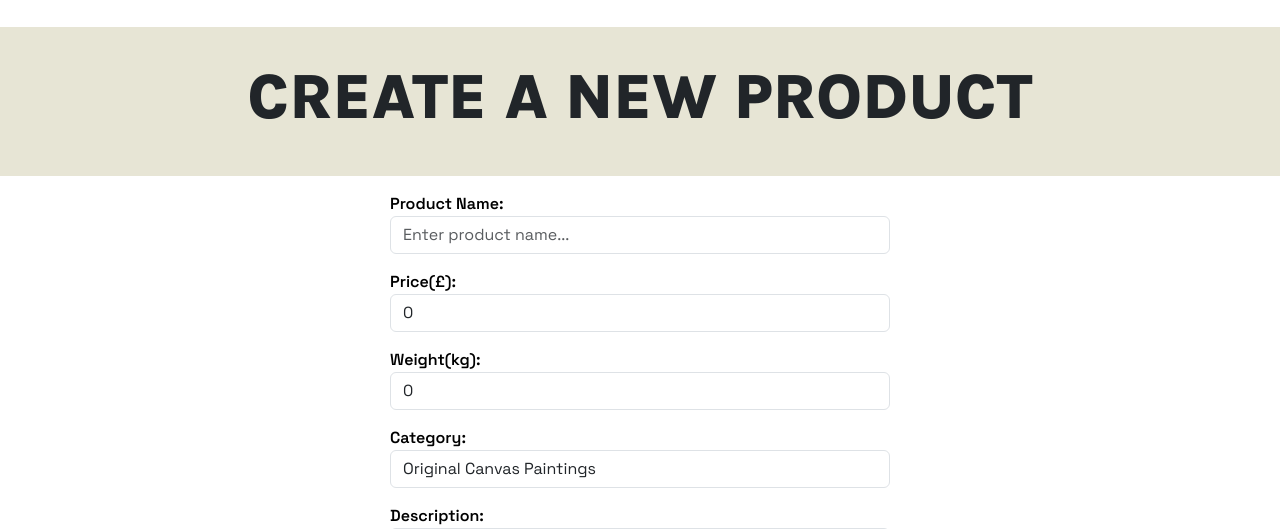
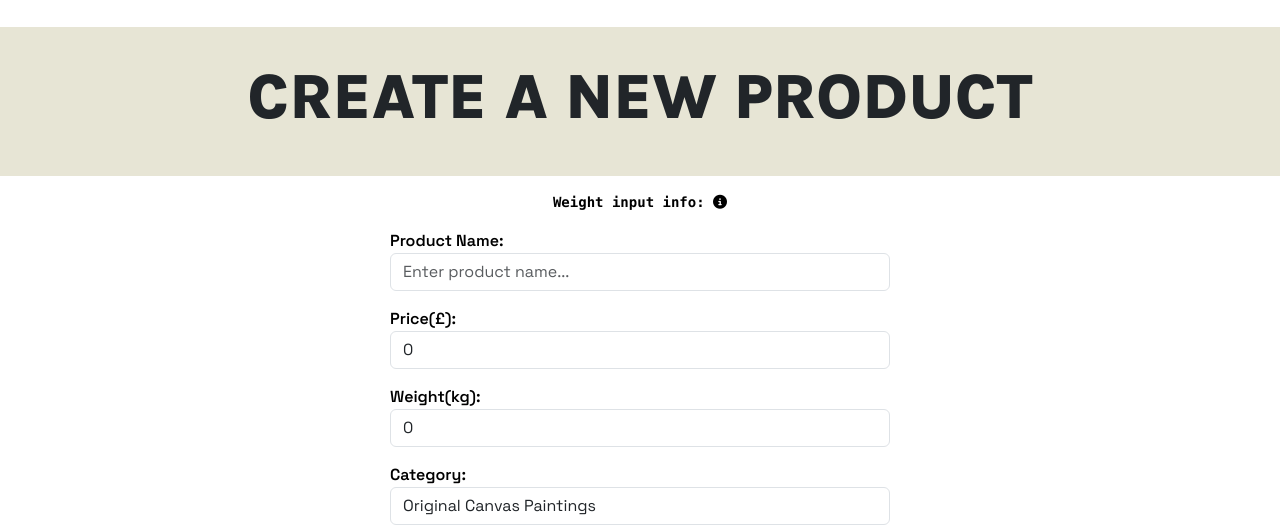
Before and after one commit to jsith90/mollyart, a Django app: page /add_product/ in a window 1280 px wide. Shown: the part 219-748 px from the top of the page. Run offline with Django 5.2, Linux system fonts and the light colour scheme; a user stored in the database is signed in; data comes from the database, SQL or seed files in the repository; some libraries are stand-ins or nearby versions.

Commit message:
update size and weight info on site

```diff
--- a/payment/templates/payment/billing_info.html
+++ b/payment/templates/payment/billing_info.html
@@ -173,7 +173,7 @@
             //`Elements` instance that was used to create the Payment Element
             elements,
             confirmParams: {
-              return_url: 'https://mollyart-production.up.railway.app/payment/payment_success',
+              return_url: 'https://mollyst.co.uk/payment/payment_success',
             },
             headers: {
             'X-CSRFToken': csrftoken, // Include the CSRF token in the headers
--- a/shop/templates/add_product.html
+++ b/shop/templates/add_product.html
@@ -8,6 +8,7 @@
     </div>
 </header>
  <section class="form-section">
+        <pre>Weight input info: <button class="weight-button" id="open-pp"><i class="fa-solid fa-circle-info"></i></button></pre>
         <form class="add-product-form" method="post" enctype="multipart/form-data">
         {% csrf_token %}
             <div class="product-form">
@@ -33,6 +34,18 @@
             </div>
         </form>
     </section>
+    <div id="weightModal" class="delete-modal">
+        <div>
+            <div class="product-buttons">
+                <h2>Weight Guide</h2>
+                <p>up to 4 x small prints, p&p: £3.50 (set small prints at 0.2kg)</p>
+                <p>up to 4 x large prints, p&p: £4.50 (set large prints at 1kg)</p>
+                <p>up to 4 x clothing items, p&p: £4.50 (set clothing items at 1kg)</p>
+                <p>up to 2 x small paintings, p&p: £10.50 (set small paintings at 5kg)</p>
+                <p>up to 2 x large paintings, p&p: £40.00 (set large paintings at 25kg)</p>
+            </div>
+        </div>
+    </div>
     <script type="text/javascript">
         // document.addEventListener("DOMContentLoaded", function() {
         //     // Get all image input divs
--- a/shop/views.py
+++ b/shop/views.py
@@ -21,7 +21,7 @@ def login_user(request):
         user = authenticate(request, username=username, password=password)
         if user is not None:
             login(request, user)
-            return redirect('index')
+            return redirect('admin_dash')
         else:
             return redirect('login_user')
     else:
--- a/static/script.js
+++ b/static/script.js
@@ -595,6 +595,34 @@ function deleteModal() {
     });
 }
 
+function weightInfoModal() {
+    const modal = document.getElementById("weightModal");
+    const open = document.getElementById('open-pp');
+    const close = document.getElementById("close");
+
+    if (open && modal) {
+        open.addEventListener("click", function () {
+            modal.style.display = "flex";
+            modal.style.zIndex = "1000";
+        });
+    }
+
+    if (close && modal) {
+        close.addEventListener("click", function() {
+            modal.style.display = "none";
+            modal.style.zIndex = "-10";
+        });
+    }
+
+    // Close modal if clicked outside the modal content
+    window.addEventListener("click", function(event) {
+        if (event.target === modal) {
+            modal.style.display = "none";
+            modal.style.zIndex = "-10";
+        }
+    });
+}
+
 
 
 // Call these functions to initialize events based on the template
@@ -612,3 +640,4 @@ toggleCommissionForm();
 imageCarousel();
 deleteModal();
 about();
+weightInfoModal()
--- a/static/styles.css
+++ b/static/styles.css
@@ -1938,6 +1938,15 @@ input[type="radio"]:not(:disabled):checked {
   border-top: solid;
 }
 
+.weight-button {
+	background: none;
+	border: none;
+}
+
+.form-section pre {
+	margin: 1rem 0 0 0;
+}
+
 form {
 	padding: 1rem;
 	display: flex;
--- a/trolley/trolley.py
+++ b/trolley/trolley.py
@@ -91,16 +91,50 @@ class Trolley():
 						weight_total += product.weight * quantity
 
 
-		if weight_total <= 1:
+		if weight_total <= 0.8:
 			postage = Decimal('3.50')
 		elif weight_total <= 4:
 			postage = Decimal('4.50')
 		elif weight_total <= 10:
 			postage = Decimal('10.50')
+		elif weight_total <= 10.8:
+			postage = Decimal('14.00')
+		elif weight_total <= 14:
+			postage = Decimal('15.00')
 		elif weight_total <= 20:
 			postage = Decimal('21.00')
+		elif weight_total <= 20.8:
+			postage = Decimal('24.50')
+		elif weight_total <= 24:
+			postage = Decimal('25.50')
+		elif weight_total <= 25:
+			postage = Decimal('40.00')
+		elif weight_total <=25.8:
+			postage = Decimal('43.50')
+		elif weight_total <= 29:
+			postage = Decimal('44.50')
+		elif weight_total <= 35:
+			postage = Decimal('50.50')
+		elif weight_total <= 35.8:
+			postage = Decimal('54.00')
+		elif weight_total <= 39:
+			postage = Decimal('55.00')
+		elif weight_total <= 45:
+			postage = Decimal('61.00')
 		elif weight_total <= 50:
 			postage = Decimal('40.00')
+		elif weight_total <= 50.8:
+			postage = Decimal('43.50')
+		elif weight_total <= 54:
+			postage = Decimal('44.50')
+		elif weight_total <= 60:
+			postage = Decimal('50.50')
+		elif weight_total <= 60.8:
+			postage = Decimal('54.00')
+		elif weight_total <= 64:
+			postage = Decimal('55.00')
+		elif weight_total <= 70:
+			postage = Decimal('61.00')
 		elif weight_total <= 100:
 			postage = Decimal('80.00')
 		return postage
```
Also changed, not shown: payment/templates/payment/checkout.html (+10 -0 lines), shop/templates/product.html (+17 -1 lines), shop/templates/product_update.html (+14 -1 lines).
